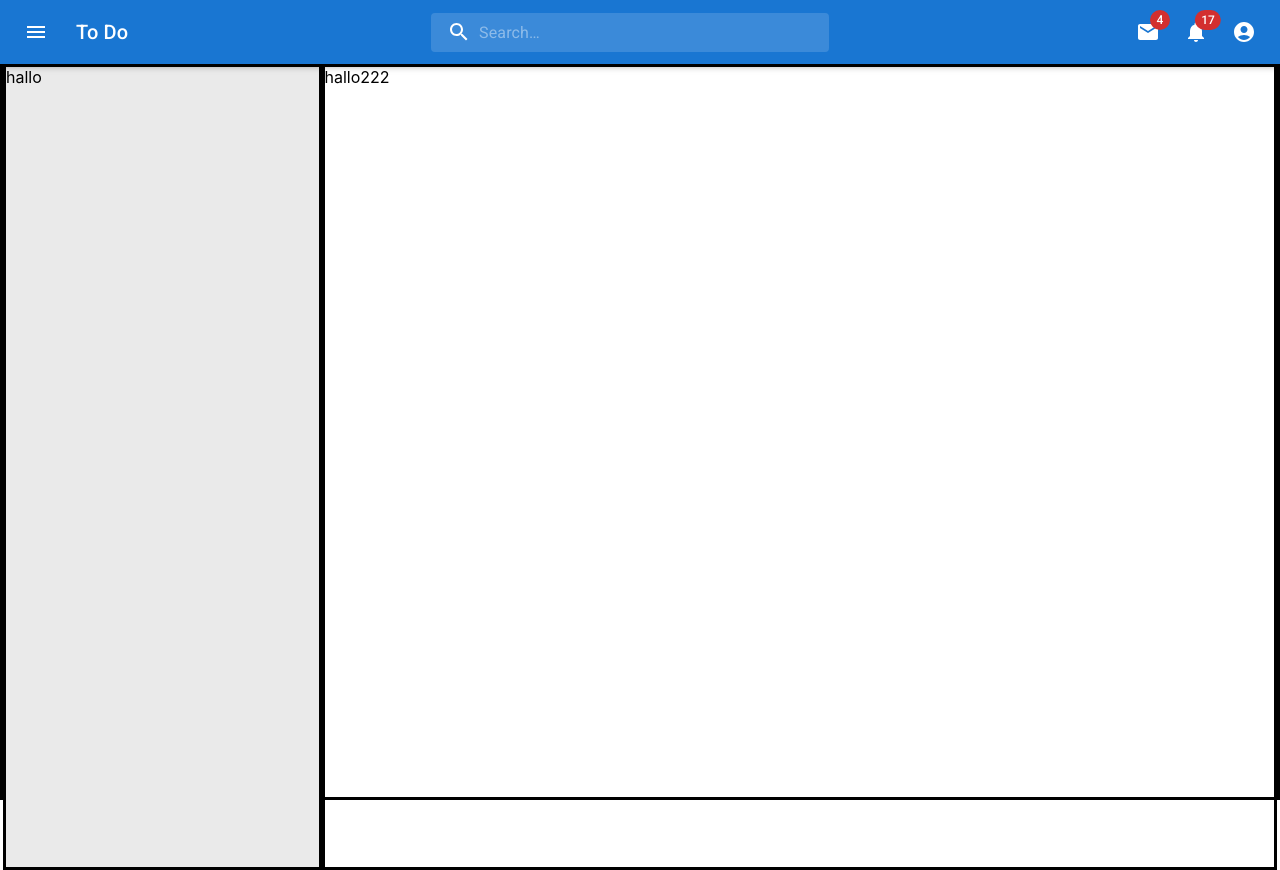
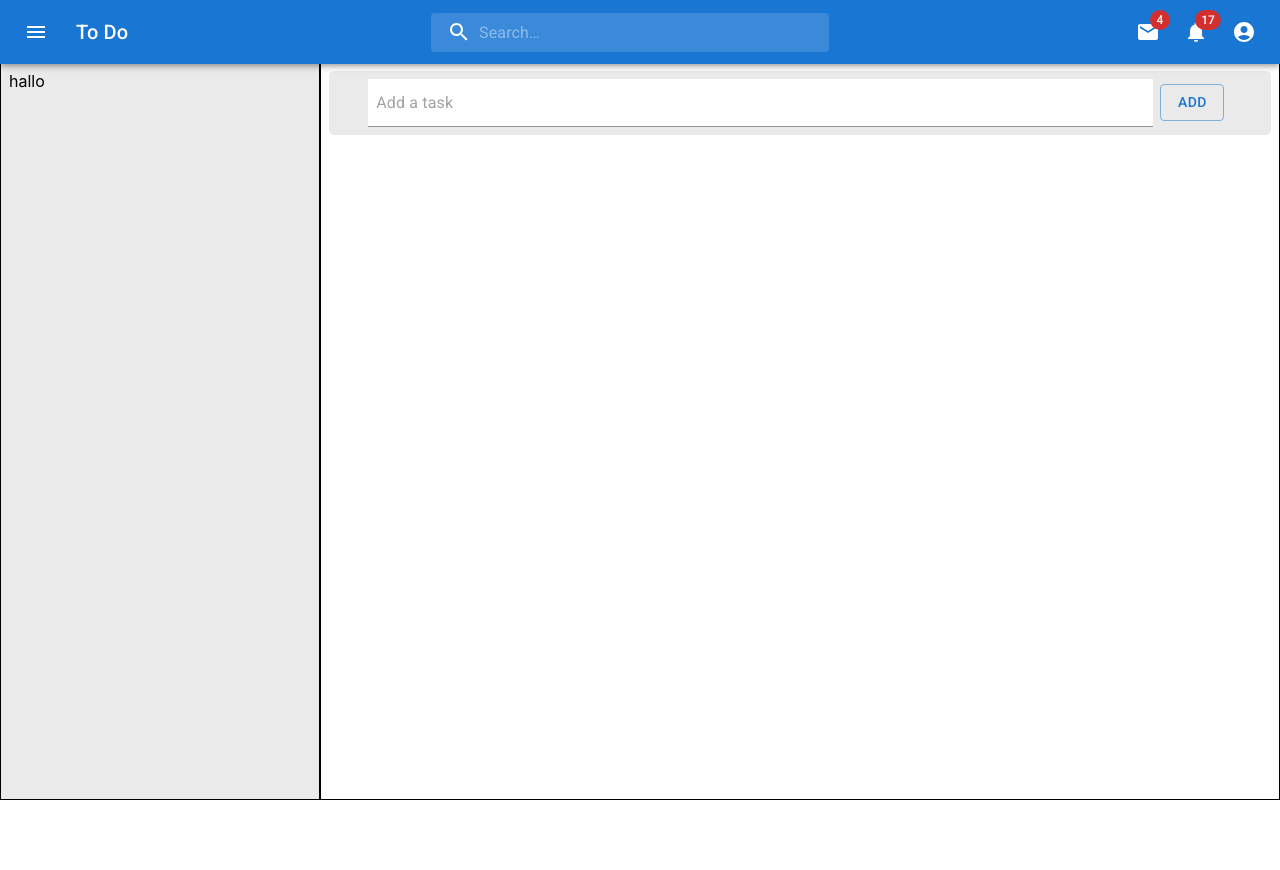
Before and after one commit to Hamzashahfiq/react-todo, a React (Create React App) app: page / in a window 1280 px wide. After the commit the page ends 800 px from the top, so only its background shows below. Built offline with nearby package versions, Linux system fonts and the light colour scheme.

Commit message:
working on home page input bottom div

```diff
--- a/package.json
+++ b/package.json
@@ -15,7 +15,7 @@
     "@testing-library/user-event": "^13.5.0",
     "react": "^17.0.2",
     "react-dom": "^17.0.2",
-    "react-scripts": "5.0.0",
+    "react-scripts": "^5.0.0",
     "uuid": "^8.3.2",
     "web-vitals": "^2.1.4"
   },
--- a/src/component/inputTask/InputTask.js
+++ b/src/component/inputTask/InputTask.js
@@ -1,31 +1,25 @@
 import React from 'react'
 import Input from '@mui/material/Input';
-import { border, height, style } from '@mui/system';
 import Button from '@mui/material/Button';
 import Box from '@mui/material/Box';
-import Typography from '@mui/material/Typography';
 import Grid from '@mui/material/Grid';
 
 const ariaLabel = { 'aria-label': 'description' };
 
-export default function InputTask({inputTask,setInputTask,onSubmitHandler}) {
+export default function InputTask() {
     return (
         <>
-            <Box component="div" sx={{
-                backgroundColor: '#EAEAEA', height: 'fit-content', p: 2, borderRadius: '5px', paddingRight:'30px',width: '100%'
-            }}>
-                <Grid container>
-                    <Grid item xs={12} md={11}>
-                        <Input placeholder="Add a task" onChange={(e)=>setInputTask(e.target.value)} value={inputTask}  inputProps={ariaLabel}
+                <Grid container justifyContent="center" sx={{backgroundColor: '#EAEAEA',borderRadius: '5px',boxSizing: 'border-box',minWidth:'fit-content'}}>
+                    <Grid item xs={10}>
+                        <Input placeholder="Add a task"  inputProps={ariaLabel}
                             sx={{
-                                p: 1, backgroundColor: 'white', width: '100%',
+                                m:1,p: 1, backgroundColor: 'white', width: '100%',boxSizing: 'border-box'
                             }} />
                     </Grid>
-                    <Grid item xs={12} md={1}  sx={{textAlign: 'center', p:'5px' }}>
-                        <Button className='addButtonDrawer' variant="outlined"  onClick={onSubmitHandler}>Add</Button>
+                    <Grid item xs={11} md={1}  sx={{textAlign: 'center', p:'5px',m:1,boxSizing: 'border-box' }}>
+                        <Button variant="outlined" >Add</Button>
                     </Grid>
                 </Grid>
-            </Box>
         </>
     )
 }
--- a/src/component/mainContentWithDrawer/PersistentDrawerLeft.js
+++ b/src/component/mainContentWithDrawer/PersistentDrawerLeft.js
@@ -18,7 +18,6 @@ import CalendarTodayIcon from '@mui/icons-material/CalendarToday';
 import PermContactCalendarOutlinedIcon from '@mui/icons-material/PermContactCalendarOutlined';
 import HomeOutlinedIcon from '@mui/icons-material/HomeOutlined';
 import MenuOutlinedIcon from '@mui/icons-material/MenuOutlined';
-import InputTask from '../inputTask/InputTask';
 import { v4 as uuidv4 } from 'uuid';
 import DeleteTwoToneIcon from '@mui/icons-material/DeleteTwoTone';
 import Grid from '@mui/material/Grid';
--- a/src/pages/home/Home.js
+++ b/src/pages/home/Home.js
@@ -1,26 +1,30 @@
 import React from 'react'
 import PrimarySearchAppBar from '../../component/navBar/PrimarySearchAppBar';
-import '../../App.css';
 import Box from '@mui/material/Box';
 import Grid from '@mui/material/Grid';
+import InputTask from '../../component/inputTask/InputTask';
 
 export default function Home() {
 
     return (
-        <Box className='mpZero'>
-            <Box className='mpZero' sx={{ height: '100vh', position: 'relative', border: 3 }} >
+        <Box sx={{ display: 'flex', flexDirection: 'column', height: '100vh' }}>
+            <Box >
                 <PrimarySearchAppBar />
-                <Box sx={{ width: '100%', mt: { xs: 6, md: '61px' }, position: 'absolute', }}>
-                    <Grid container sx={{ height: '100vh' }}>
-                        <Grid item xs={12} sm={3}>
-                            <Box sx={{ height:'100%',bgcolor: '#EAEAEA',minWidth:'fit-content',border: 3}}>hallo</Box>
-                        </Grid>
+            </Box>
+            <Box sx={{ flex: '1 0 auto' }}>
+                <Grid container sx={{ height: '100vh' }}>
+                    <Grid item xs={12} sm={3}>
+                        <Box sx={{ height: '100%',border:1, bgcolor: '#EAEAEA', pt: '70px', px: 1, boxSizing: 'border-box' }}>
 
-                        <Grid item xs={12} sm={9}>
-                            <Box sx={{height:'100%',minWidth:'fit-content' ,border: 3}}>hallo222</Box>
-                        </Grid>
+                            hallo</Box>
                     </Grid>
-                </Box>
+
+                    <Grid item xs={12} sm={9}>
+                        <Box sx={{ height: '100%',border:1, minWidth: 'fit-content', px: 1, pt: '70px', boxSizing: 'border-box' }}>
+                            <InputTask />
+                        </Box>
+                    </Grid>
+                </Grid>
             </Box>
         </Box>
     )
```
Also changed, not shown: 1 other file (tests, documents, lock files or other folders).
